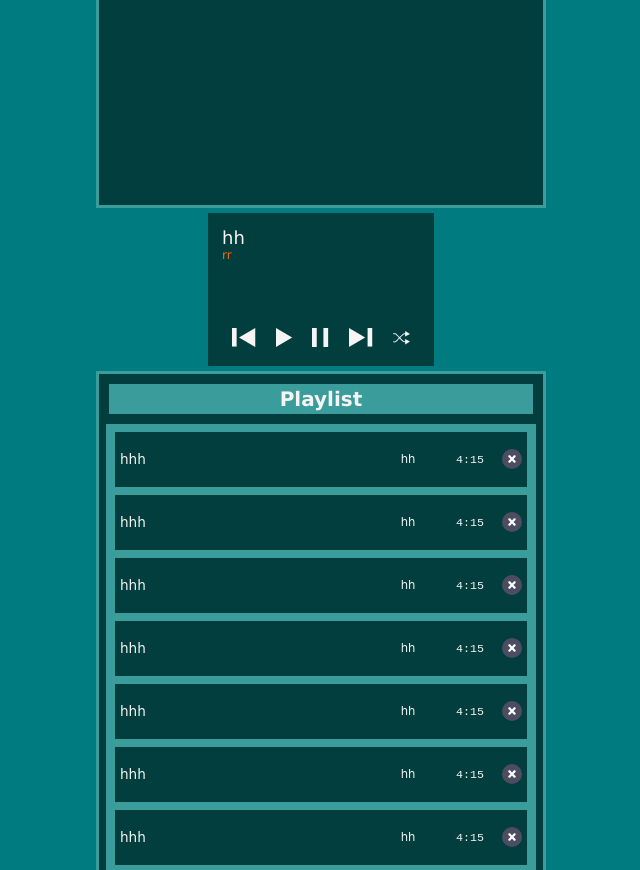
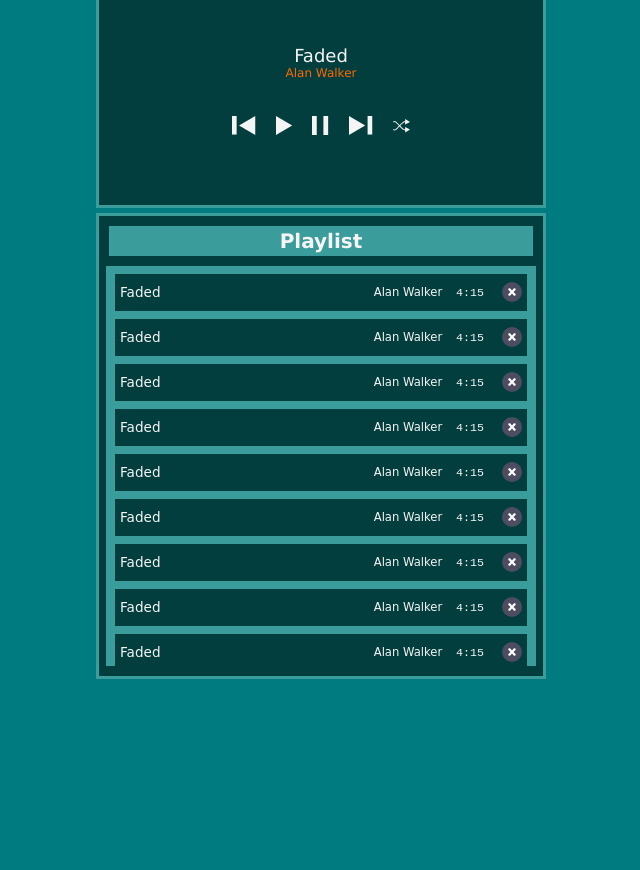
Before and after one commit to lsandaruwanjayas/Music-Player, a plain HTML site: page index.html in a window 1280 px wide. Shown: the part 62-932 px from the top of the page, without its empty margins (319-959 px from the left). After the commit the page ends 800 px from the top, so only its background shows below. Drawn offline with Linux system fonts and the light colour scheme.

Commit message:
Styles 3

```diff
--- a/index.html
+++ b/index.html
@@ -12,11 +12,10 @@
         <div class="player-bar">
           <h1 class="player-title">Music Player</h1>
         </div>
-      </div>
         <div class="player-display">
           <div class="player-display-song-artist">
-          <p id="player-song-title">hh</p>
-          <p id="player-song-artist">rr</p>
+            <p id="player-song-title">Faded</p>
+            <p id="player-song-artist">Alan Walker</p>
           </div>
           <div class="player-buttons">
             <button id="previous" class="previous" aria-label="Previous">
@@ -87,6 +86,8 @@
             </button>
           </div>
         </div>
+      </div>
+
       <div class="playlist">
         <div class="playlist-bar">
           <h2 id="playlist" class="playlist-title">Playlist</h2>
@@ -94,8 +95,8 @@
         <ul id="playlist-songs">
           <li id="song-1" class="playlist-song" aria-current="true">
             <button class="playlist-song-info">
-              <span class="playlist-song-title">hhh</span>
-              <span class="playlist-song-artist">hh</span>
+              <span class="playlist-song-title">Faded</span>
+              <span class="playlist-song-artist">Alan Walker</span>
               <span class="playlist-song-duration">4:15</span>
             </button>
             <button
@@ -121,8 +122,8 @@
           </li>
           <li id="song-1" class="playlist-song" aria-current="true">
             <button class="playlist-song-info">
-              <span class="playlist-song-title">hhh</span>
-              <span class="playlist-song-artist">hh</span>
+              <span class="playlist-song-title">Faded</span>
+              <span class="playlist-song-artist">Alan Walker</span>
               <span class="playlist-song-duration">4:15</span>
             </button>
             <button
@@ -148,8 +149,8 @@
           </li>
           <li id="song-1" class="playlist-song" aria-current="true">
             <button class="playlist-song-info">
-              <span class="playlist-song-title">hhh</span>
-              <span class="playlist-song-artist">hh</span>
+              <span class="playlist-song-title">Faded</span>
+              <span class="playlist-song-artist">Alan Walker</span>
               <span class="playlist-song-duration">4:15</span>
             </button>
             <button
@@ -175,8 +176,8 @@
           </li>
           <li id="song-1" class="playlist-song" aria-current="true">
             <button class="playlist-song-info">
-              <span class="playlist-song-title">hhh</span>
-              <span class="playlist-song-artist">hh</span>
+              <span class="playlist-song-title">Faded</span>
+              <span class="playlist-song-artist">Alan Walker</span>
               <span class="playlist-song-duration">4:15</span>
             </button>
             <button
@@ -202,8 +203,8 @@
           </li>
           <li id="song-1" class="playlist-song" aria-current="true">
             <button class="playlist-song-info">
-              <span class="playlist-song-title">hhh</span>
-              <span class="playlist-song-artist">hh</span>
+              <span class="playlist-song-title">Faded</span>
+              <span class="playlist-song-artist">Alan Walker</span>
               <span class="playlist-song-duration">4:15</span>
             </button>
             <button
@@ -229,8 +230,8 @@
           </li>
           <li id="song-1" class="playlist-song" aria-current="true">
             <button class="playlist-song-info">
-              <span class="playlist-song-title">hhh</span>
-              <span class="playlist-song-artist">hh</span>
+              <span class="playlist-song-title">Faded</span>
+              <span class="playlist-song-artist">Alan Walker</span>
               <span class="playlist-song-duration">4:15</span>
             </button>
             <button
@@ -256,8 +257,8 @@
           </li>
           <li id="song-1" class="playlist-song" aria-current="true">
             <button class="playlist-song-info">
-              <span class="playlist-song-title">hhh</span>
-              <span class="playlist-song-artist">hh</span>
+              <span class="playlist-song-title">Faded</span>
+              <span class="playlist-song-artist">Alan Walker</span>
               <span class="playlist-song-duration">4:15</span>
             </button>
             <button
@@ -283,8 +284,8 @@
           </li>
           <li id="song-1" class="playlist-song" aria-current="true">
             <button class="playlist-song-info">
-              <span class="playlist-song-title">hhh</span>
-              <span class="playlist-song-artist">hh</span>
+              <span class="playlist-song-title">Faded</span>
+              <span class="playlist-song-artist">Alan Walker</span>
               <span class="playlist-song-duration">4:15</span>
             </button>
             <button
@@ -310,8 +311,8 @@
           </li>
           <li id="song-1" class="playlist-song" aria-current="true">
             <button class="playlist-song-info">
-              <span class="playlist-song-title">hhh</span>
-              <span class="playlist-song-artist">hh</span>
+              <span class="playlist-song-title">Faded</span>
+              <span class="playlist-song-artist">Alan Walker</span>
               <span class="playlist-song-duration">4:15</span>
             </button>
             <button
@@ -337,8 +338,8 @@
           </li>
           <li id="song-1" class="playlist-song" aria-current="true">
             <button class="playlist-song-info">
-              <span class="playlist-song-title">hhh</span>
-              <span class="playlist-song-artist">hh</span>
+              <span class="playlist-song-title">Faded</span>
+              <span class="playlist-song-artist">Alan Walker</span>
               <span class="playlist-song-duration">4:15</span>
             </button>
             <button
@@ -362,6 +363,88 @@
               </svg>
             </button>
           </li>
+          <li id="song-1" class="playlist-song" aria-current="true">
+            <button class="playlist-song-info">
+              <span class="playlist-song-title">Faded</span>
+              <span class="playlist-song-artist">Alan Walker</span>
+              <span class="playlist-song-duration">4:15</span>
+            </button>
+            <button
+              class="playlist-song-delete"
+              aria-label=""
+            >
+              <svg
+                width="20"
+                height="20"
+                viewBox="0 0 16 16"
+                fill="none"
+                xmlns="http://www.w3.org/2000/svg"
+              >
+                <circle cx="8" cy="8" r="8" fill="#4d4d62"></circle>
+                <path
+                  fill-rule="evenodd"
+                  clip-rule="evenodd"
+                  d="M5.32587 5.18571C5.7107 4.90301 6.28333 4.94814 6.60485 5.28651L8 6.75478L9.39515 5.28651C9.71667 4.94814 10.2893 4.90301 10.6741 5.18571C11.059 5.4684 11.1103 5.97188 10.7888 6.31026L9.1832 7.99999L10.7888 9.68974C11.1103 10.0281 11.059 10.5316 10.6741 10.8143C10.2893 11.097 9.71667 11.0519 9.39515 10.7135L8 9.24521L6.60485 10.7135C6.28333 11.0519 5.7107 11.097 5.32587 10.8143C4.94102 10.5316 4.88969 10.0281 5.21121 9.68974L6.8168 7.99999L5.21122 6.31026C4.8897 5.97188 4.94102 5.4684 5.32587 5.18571Z"
+                  fill="white"
+                ></path>
+              </svg>
+            </button>
+          </li>
+          <li id="song-1" class="playlist-song" aria-current="true">
+            <button class="playlist-song-info">
+              <span class="playlist-song-title">Faded</span>
+              <span class="playlist-song-artist">Alan Walker</span>
+              <span class="playlist-song-duration">4:15</span>
+            </button>
+            <button
+              class="playlist-song-delete"
+              aria-label=""
+            >
+              <svg
+                width="20"
+                height="20"
+                viewBox="0 0 16 16"
+                fill="none"
+                xmlns="http://www.w3.org/2000/svg"
+              >
+                <circle cx="8" cy="8" r="8" fill="#4d4d62"></circle>
+                <path
+                  fill-rule="evenodd"
+                  clip-rule="evenodd"
+                  d="M5.32587 5.18571C5.7107 4.90301 6.28333 4.94814 6.60485 5.28651L8 6.75478L9.39515 5.28651C9.71667 4.94814 10.2893 4.90301 10.6741 5.18571C11.059 5.4684 11.1103 5.97188 10.7888 6.31026L9.1832 7.99999L10.7888 9.68974C11.1103 10.0281 11.059 10.5316 10.6741 10.8143C10.2893 11.097 9.71667 11.0519 9.39515 10.7135L8 9.24521L6.60485 10.7135C6.28333 11.0519 5.7107 11.097 5.32587 10.8143C4.94102 10.5316 4.88969 10.0281 5.21121 9.68974L6.8168 7.99999L5.21122 6.31026C4.8897 5.97188 4.94102 5.4684 5.32587 5.18571Z"
+                  fill="white"
+                ></path>
+              </svg>
+            </button>
+          </li>
+          <li id="song-1" class="playlist-song" aria-current="true">
+            <button class="playlist-song-info">
+              <span class="playlist-song-title">Faded</span>
+              <span class="playlist-song-artist">Alan Walker</span>
+              <span class="playlist-song-duration">4:15</span>
+            </button>
+            <button
+              class="playlist-song-delete"
+              aria-label=""
+            >
+              <svg
+                width="20"
+                height="20"
+                viewBox="0 0 16 16"
+                fill="none"
+                xmlns="http://www.w3.org/2000/svg"
+              >
+                <circle cx="8" cy="8" r="8" fill="#4d4d62"></circle>
+                <path
+                  fill-rule="evenodd"
+                  clip-rule="evenodd"
+                  d="M5.32587 5.18571C5.7107 4.90301 6.28333 4.94814 6.60485 5.28651L8 6.75478L9.39515 5.28651C9.71667 4.94814 10.2893 4.90301 10.6741 5.18571C11.059 5.4684 11.1103 5.97188 10.7888 6.31026L9.1832 7.99999L10.7888 9.68974C11.1103 10.0281 11.059 10.5316 10.6741 10.8143C10.2893 11.097 9.71667 11.0519 9.39515 10.7135L8 9.24521L6.60485 10.7135C6.28333 11.0519 5.7107 11.097 5.32587 10.8143C4.94102 10.5316 4.88969 10.0281 5.21121 9.68974L6.8168 7.99999L5.21122 6.31026C4.8897 5.97188 4.94102 5.4684 5.32587 5.18571Z"
+                  fill="white"
+                ></path>
+              </svg>
+            </button>
+          </li>
+
         </ul>
       </div>
     </div>
--- a/src/css/styles.css
+++ b/src/css/styles.css
@@ -132,7 +132,7 @@
 
 #playlist-songs {
   width: 430px;
-  height: 100%;
+  height: 400px;
   background-color: var(--deep-sea);
   display: flex;
   flex-direction: column;
@@ -141,6 +141,10 @@
   visibility: visible;
   justify-content: start;
   list-style: none;
+  overflow-y: scroll;
+  overflow-x: hidden;
+  scrollbar-color: var(--deep-teal) var(--platinum);
+  scrollbar-width: thin;
 }
 
 .playlist-song {
@@ -173,6 +177,7 @@
 #player-song-title,
 #player-song-artist {
   margin: 0;
+  text-align: center;
 }
 
 #player-song-artist {
@@ -182,6 +187,7 @@
 
 #player-song-title {
   font-size: 1.125rem;
+  margin-top: 30px;
 }
 
 .playlist-song-title {
@@ -224,14 +230,18 @@
   }
 
   .player {
-    height: 340px;
+    height: 250px;
+  }
+
+  #player-song-title{
+    width: 174px;
   }
 
   #playlist-songs {
     height: 280px;
     padding: 5px 6px;
     overflow-y: scroll;
-    overflow-y: hidden;
+    overflow-x: hidden;
     scrollbar-color: var(--deep-teal) var(--platinum);
     scrollbar-width: thin;
   }
@@ -291,7 +301,7 @@
     position: absolute;
     z-index: 1000;
     background-color: transparent;
-    top: 0;
+    top: -100px;
     height: 280px;
     justify-content: space-between;
     text-align: center;
```
Lines whose indentation alone changed are shown as unchanged.
